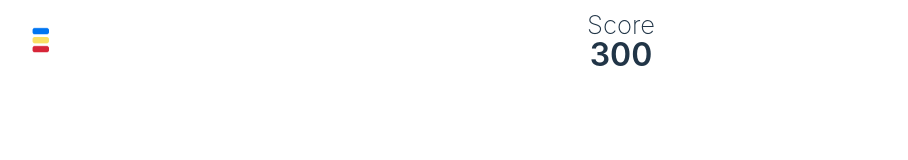
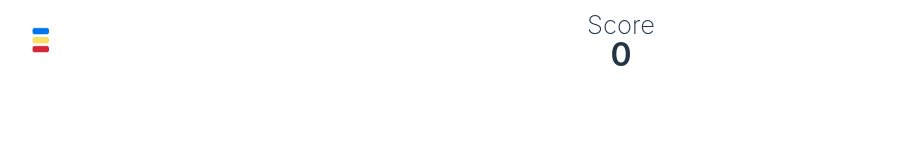
Before and after one commit to asb1512/hex-creator, a React (Vite) app: page / in a window 1280 px wide. Shown: the top 160 px of the page, without its empty margins (19-927 px from the left). Built offline with nearby package versions, Linux system fonts and the light colour scheme; the HTML template or start-up script is replaced by a standard one.

Commit message:
populating with score from context

```diff
--- a/src/components/Header/ScoreCounter.jsx
+++ b/src/components/Header/ScoreCounter.jsx
@@ -1,10 +1,13 @@
 import React from 'react';
+import { useScore } from '../../context/ScoreProvider';
 
 export default function ScoreCounter() {
+  const { state: { score } } = useScore();
+
   return (
     <div className="score-cntr">
       <div className="score-title">Score</div>
-      <div className="score">300</div>
+      <div className="score">{score}</div>
     </div>
   );
 }
```
